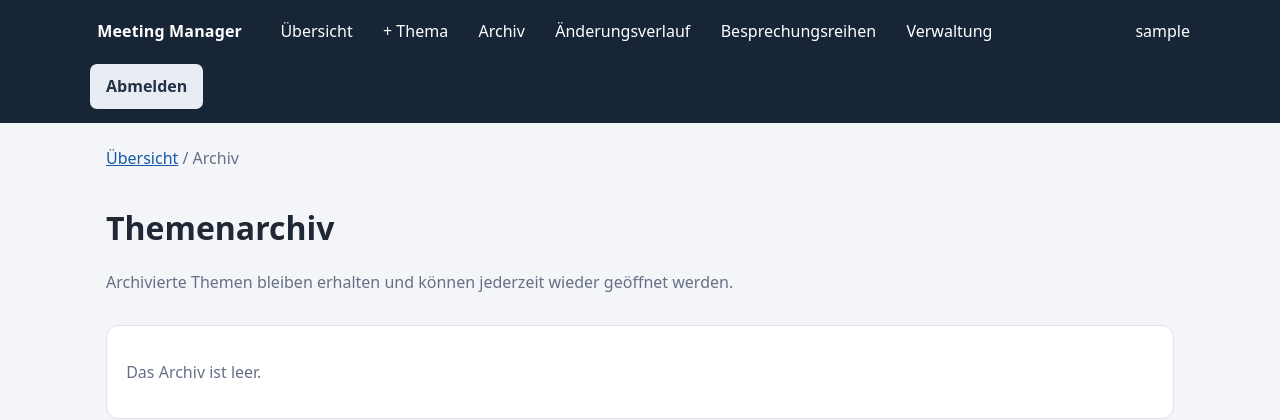
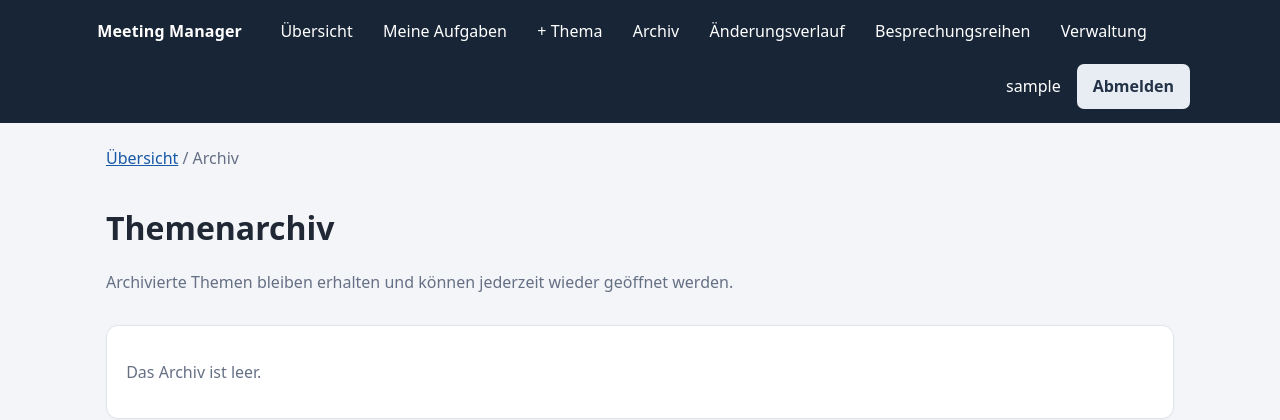
Before and after one commit to k2home/meeting, a Django app: page /archive/ in a window 1280 px wide. Shown: the top 420 px of the page. Run offline with Django 5.2, Linux system fonts and the light colour scheme; the visitor is signed in with stand-in values (Sample User, id 1); data that the repository does not hold is empty.

Commit message:
Add My Tasks navigation link

```diff
--- a/templates/meetings/base.html
+++ b/templates/meetings/base.html
@@ -13,7 +13,7 @@
 <header>
 <a class="brand" href="/">Meeting Manager</a>
 {% if user.is_authenticated %}
-<a href="/">Übersicht</a><a href="/topics/new/">+ Thema</a><a href="/archive/">Archiv</a><a href="/history/">Änderungsverlauf</a>
+<a href="/">Übersicht</a><a href="{% url 'my_tasks' %}">Meine Aufgaben</a><a href="/topics/new/">+ Thema</a><a href="/archive/">Archiv</a><a href="/history/">Änderungsverlauf</a>
 {% if user.is_staff %}<a href="/admin/series/">Besprechungsreihen</a><a href="/django-admin/">Verwaltung</a>{% endif %}
 <span style="margin-left:auto">{{ user.username }}</span>
 <form method="post" action="/logout/" style="margin:0">{% csrf_token %}<button class="secondary" type="submit">Abmelden</button></form>
```
